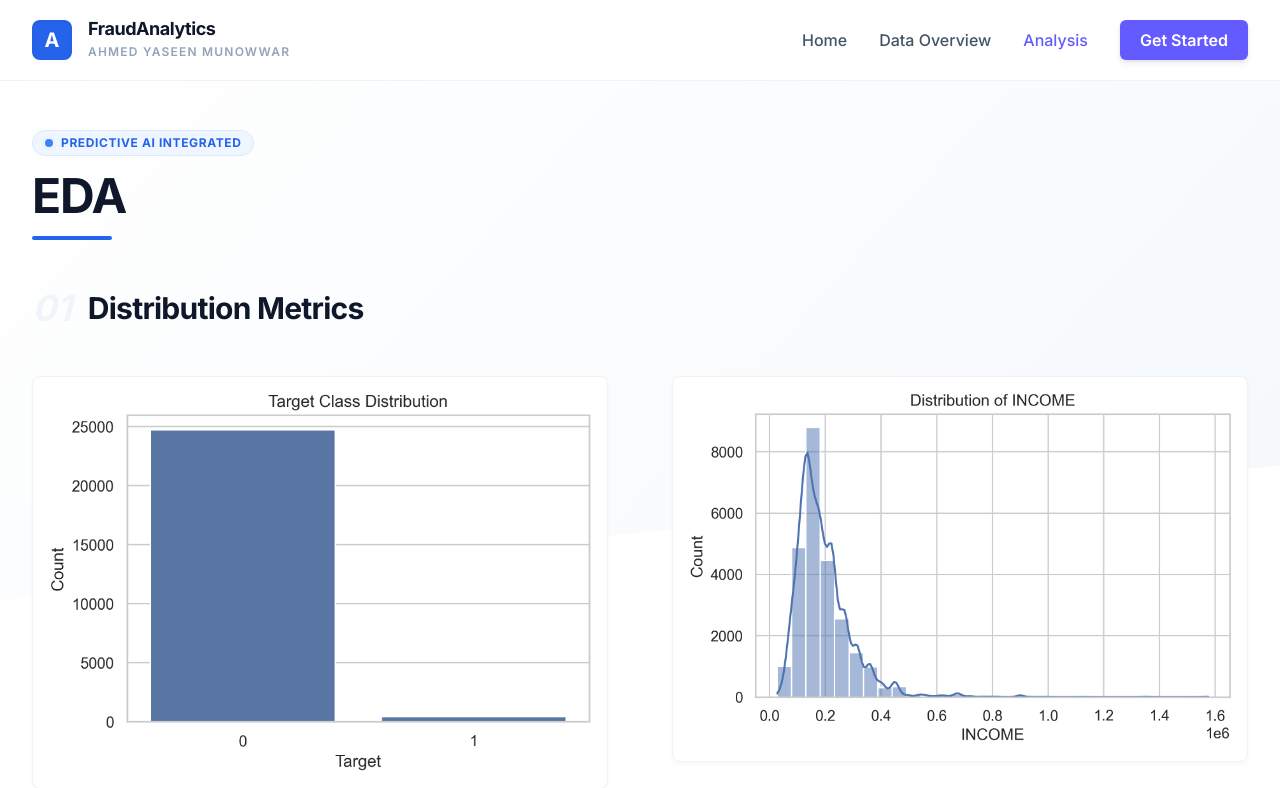
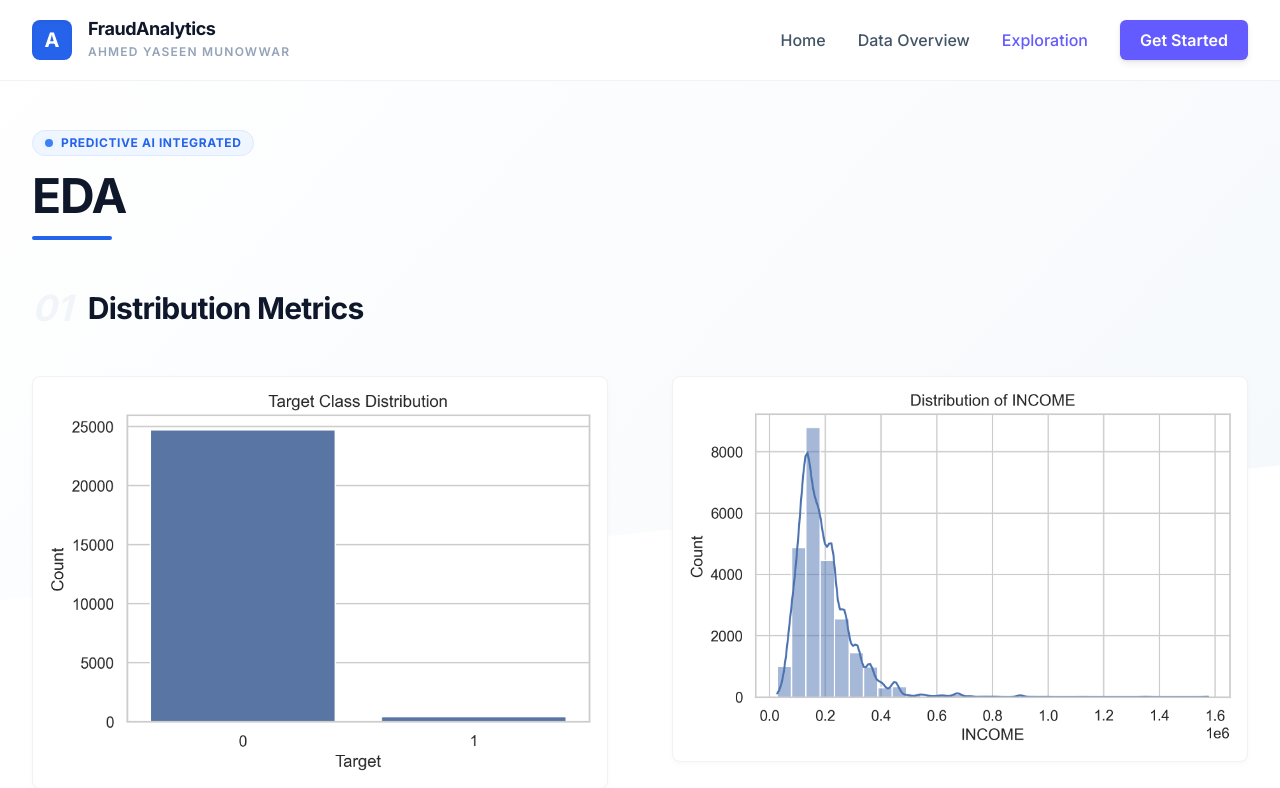
Before and after one commit to YaseenMunowwar/st20357375-CMP7005PRAC1-credit-card-fraud, a FastAPI app: page /eda in a window 1280 px wide. Shown: the top 788 px of the page. Run offline with FastAPI, Linux system fonts and the light colour scheme; parts of the project's set-up code (start-up, migrations or seed data) failed here and were passed over; some libraries are stand-ins or nearby versions.

Commit message:
updated analysis nav label

```diff
--- a/app/templates/base.html
+++ b/app/templates/base.html
@@ -25,7 +25,7 @@
             <div class="hidden md:flex items-center gap-8">
                 <a href="/" class="nav-link {% if title == 'Home' %}active text-blue-600{% endif %}">Home</a>
                 <a href="/overview" class="nav-link {% if title == 'Data Overview' %}active text-blue-600{% endif %}">Data Overview</a>
-                <a href="/eda" class="nav-link {% if title == 'EDA' %}active text-blue-600{% endif %}">Analysis</a>
+                <a href="/eda" class="nav-link {% if title == 'EDA' %}active text-blue-600{% endif %}">Exploration</a>
                 <a href="/predict" class="btn-primary px-5 py-2 rounded-md text-white">Get Started</a>
             </div>
 
```
